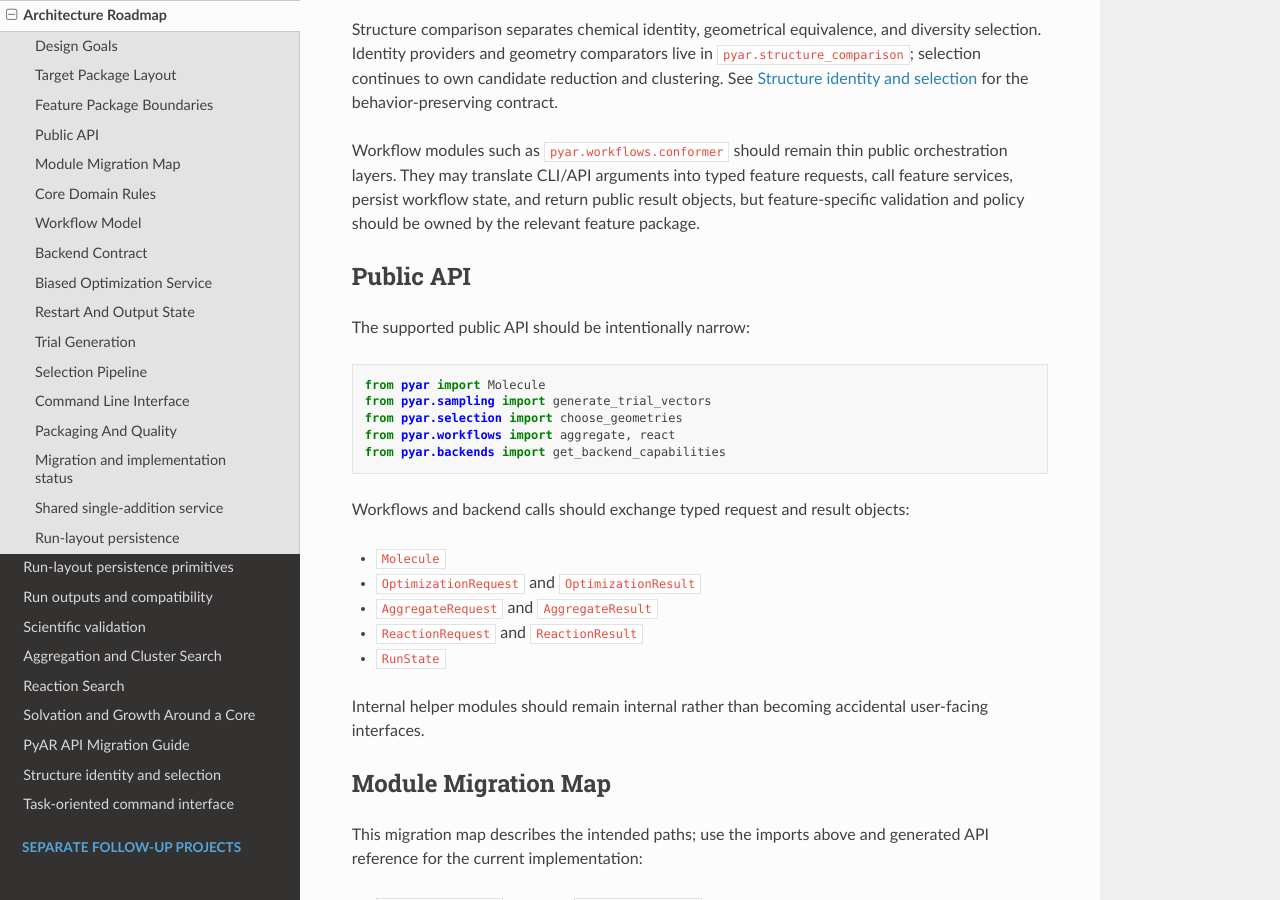
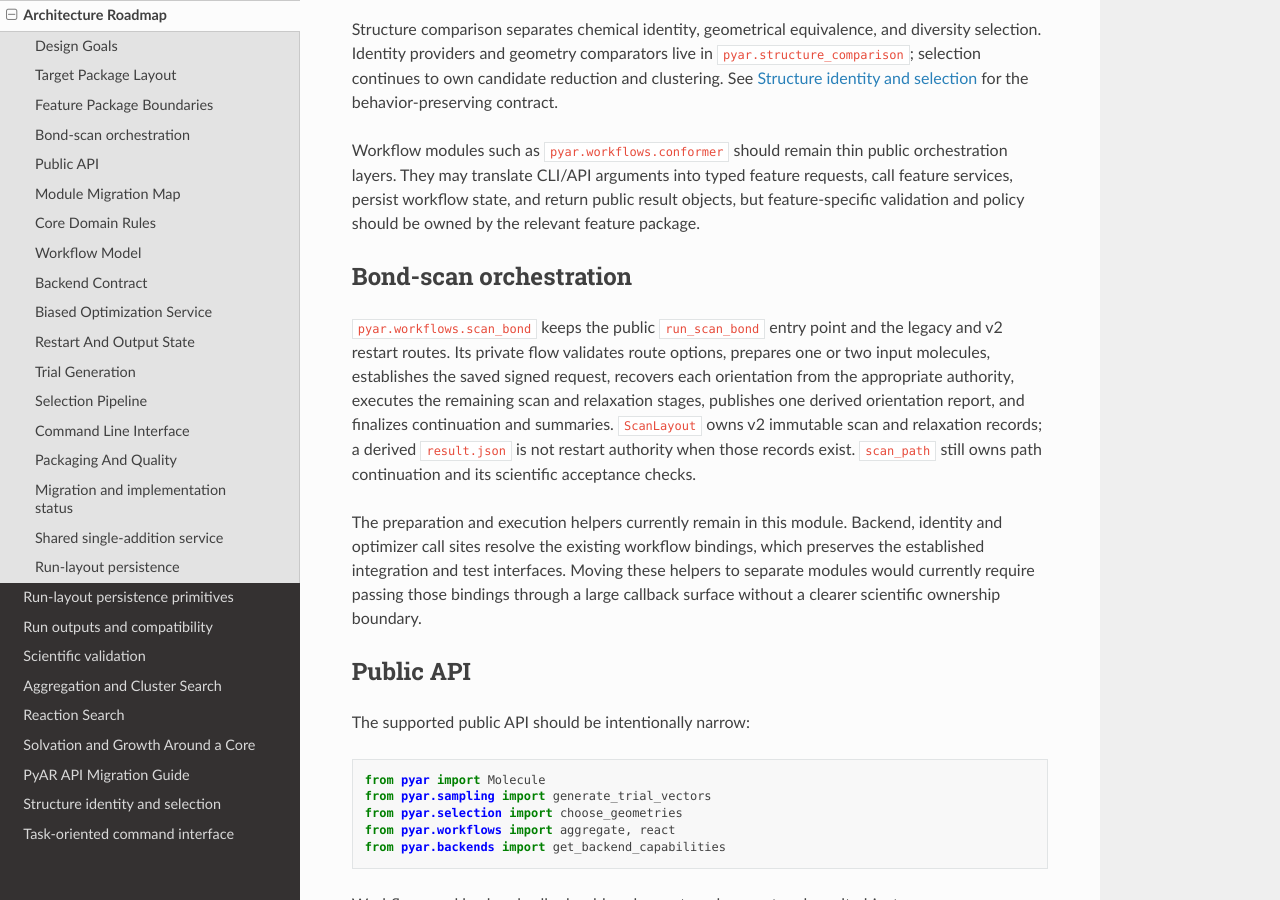
Before and after one commit to anooplab/pyar, a Sphinx documentation site: the page built from docs/architecture.rst, in a window 1280 px wide and 900 px high, scrolled down 2428 px. Built offline with Sphinx 7.4.7 and the Read the Docs theme 3.1.0, drawn with Linux system fonts in a browser that asks for light colours.

Commit message:
Document scan orchestration ownership

```diff
--- a/docs/architecture.rst
+++ b/docs/architecture.rst
@@ -139,6 +139,25 @@
 requests, call feature services, persist workflow state, and return public
 result objects, but feature-specific validation and policy should be owned by
 the relevant feature package.
+
+Bond-scan orchestration
+-----------------------
+
+``pyar.workflows.scan_bond`` keeps the public ``run_scan_bond`` entry point and
+the legacy and v2 restart routes. Its private flow validates route options,
+prepares one or two input molecules, establishes the saved signed request,
+recovers each orientation from the appropriate authority, executes the remaining
+scan and relaxation stages, publishes one derived orientation report, and
+finalizes continuation and summaries. ``ScanLayout`` owns v2 immutable scan
+and relaxation records; a derived ``result.json`` is not restart authority when
+those records exist. ``scan_path`` still owns path continuation and its
+scientific acceptance checks.
+
+The preparation and execution helpers currently remain in this module. Backend,
+identity and optimizer call sites resolve the existing workflow bindings, which
+preserves the established integration and test interfaces. Moving these helpers
+to separate modules would currently require passing those bindings through a
+large callback surface without a clearer scientific ownership boundary.
 
 Public API
 ----------
```
Also changed, not shown: CHANGELOG.md (+8 -0 lines).
